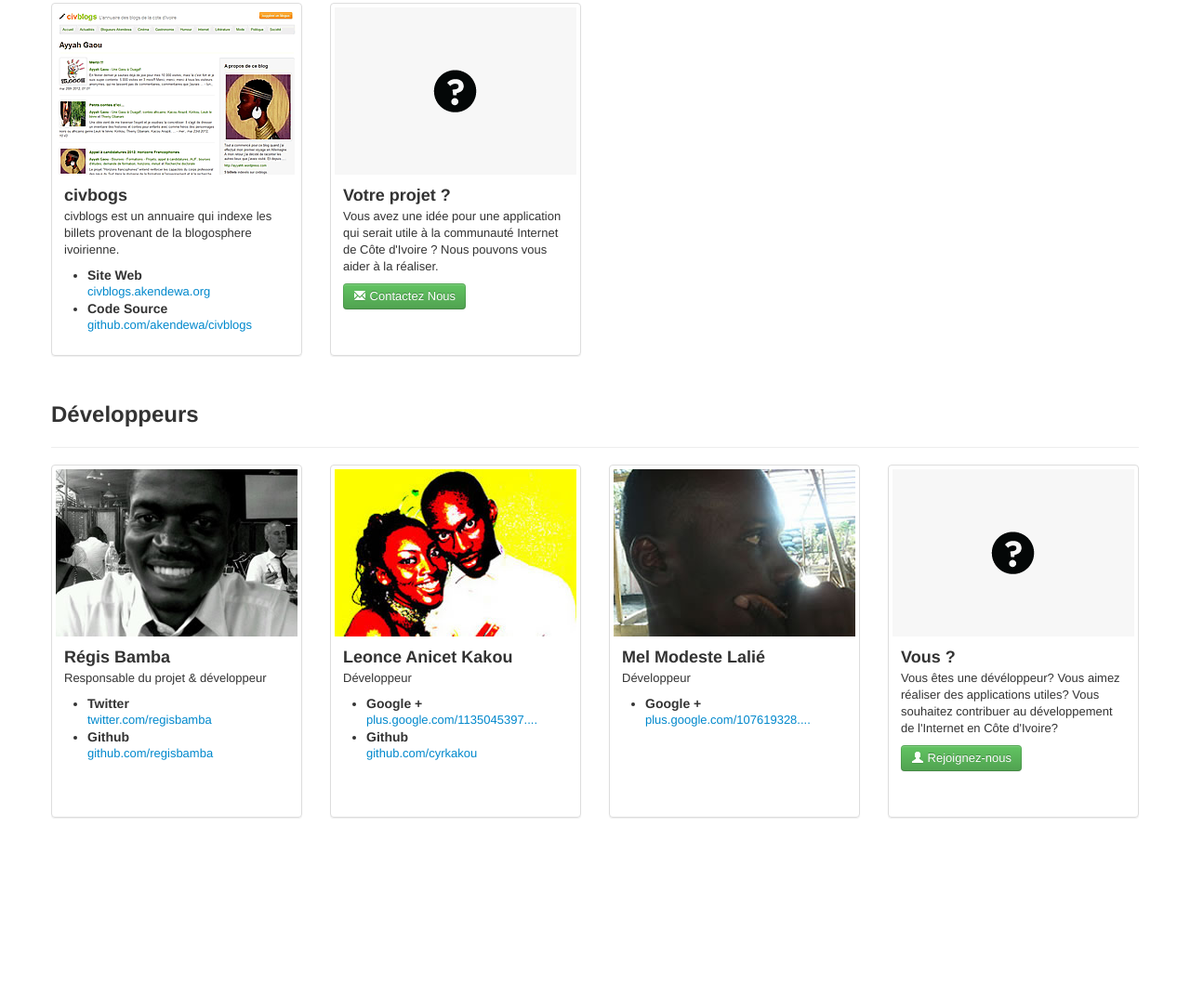
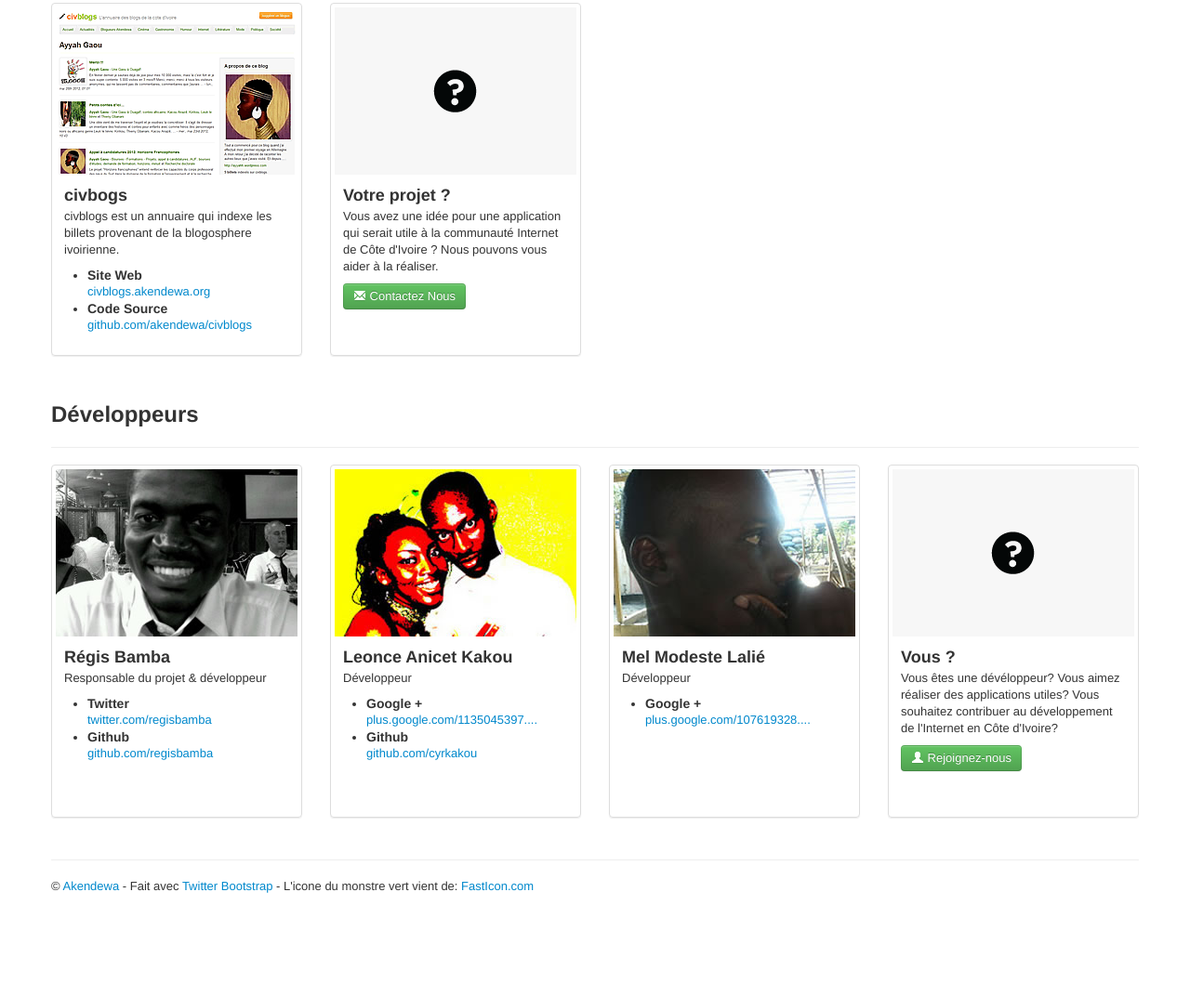
Before and after one commit to akendewa/dev.akendewa.org, a plain HTML site: page index.html in a window 1280 px wide. Shown: the part 643-1716 px from the top of the page at 93% size. Drawn offline with nearby package versions, Linux system fonts and the light colour scheme.

Commit message:
Ajout du footer.

```diff
--- a/index.html
+++ b/index.html
@@ -181,6 +181,12 @@
                     </ul>
                 </div>
             </div>
+            <div class="row-fluid">
+                <div class="span12">
+                    <hr />
+                    &copy; <a href="http://www.akendewa.org" target="_blank">Akendewa</a> - Fait avec <a href="https://github.com/twitter/bootstrap" target="_blank">Twitter Bootstrap</a> - L'icone du monstre vert vient de: <a href="http://www.fasticon.com/" target="_blank">FastIcon.com</a>
+                </div>
+            </div>
         </div> <!-- /container -->
         <div class="modal fade" id="rejoignez-nous">
             <div class="modal-header">
```
